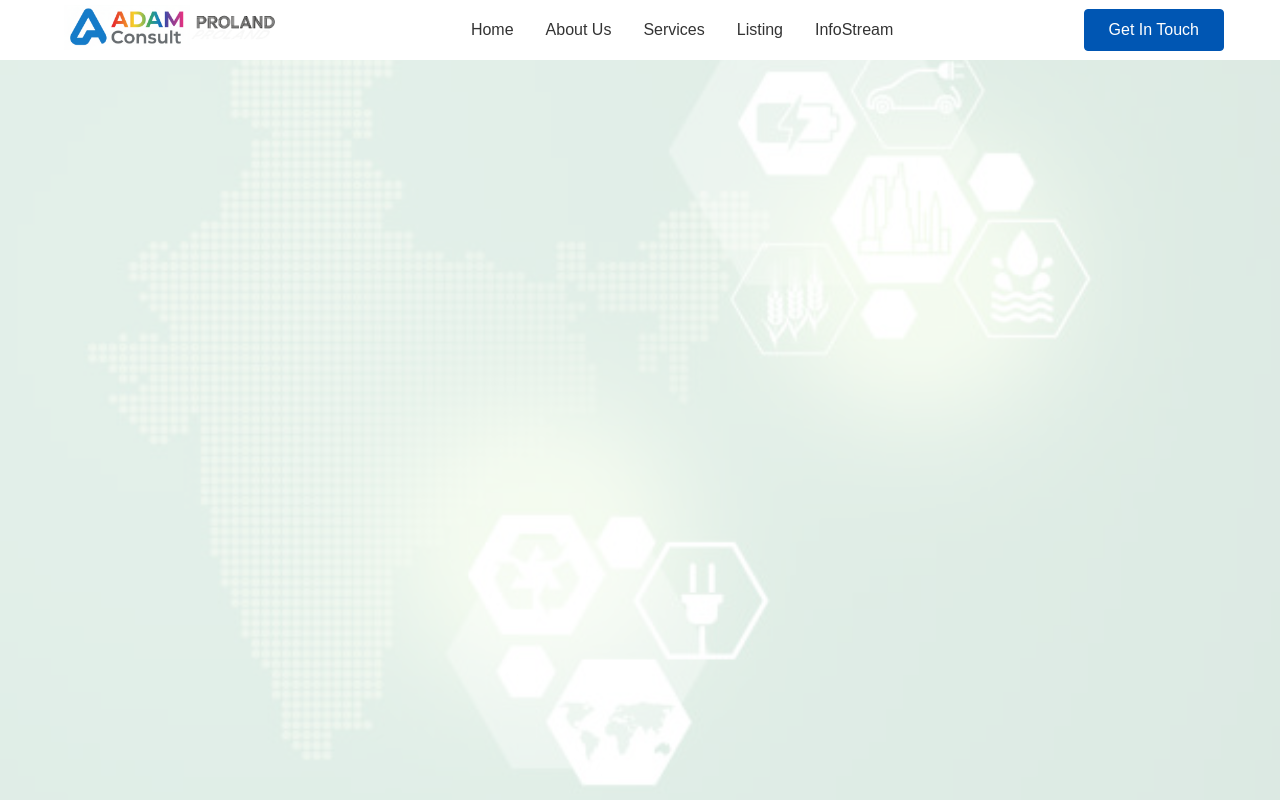
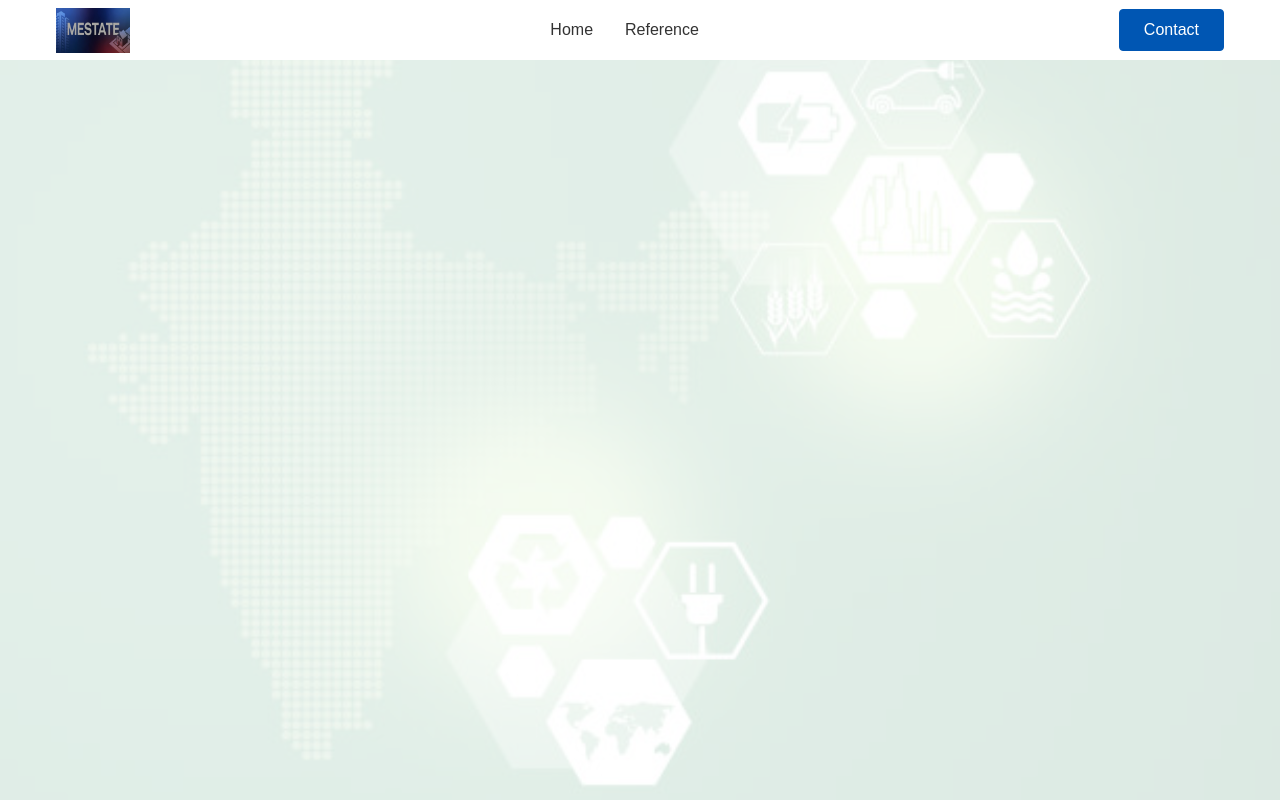
Before and after one commit to aditjoint/mestate, a website: page header.html in a window 1280 px wide. Drawn offline with Linux system fonts and the light colour scheme.

Commit message:
Update header.html

```diff
--- a/header.html
+++ b/header.html
@@ -3,48 +3,41 @@
 <head>
   <meta charset="UTF-8" />
   <meta name="viewport" content="width=device-width, initial-scale=1.0, maximum-scale=5.0, user-scalable=yes">
-  <title>ADAM Consult - Your Trusted Partner in Engineering, Infrastructure, and Digital Growth</title>
-  <meta name="description" content="We provide integrated solutions across Static Machinery, Equipment, Energy Distribution and Metering, IT and Non-IT Facility Infrastructure, Digital Transformation (Telecom, IT, and Industrial Automation), Strategic Consulting, and Product Marketing. With a focus on innovation and operational excellence, we help organizations modernize their infrastructure, optimize performance, and achieve sustainable growth across diverse sectors." />
+
+  <!-- MESTATE Header Meta -->
+  <title>MESTATE Realtors – Premium Residential Properties</title>
+  <meta name="description" content="MESTATE offers luxury apartments, gated villas, residential plots and premium properties in Navi Mumbai. Trusted real estate consulting for home buyers and investors." />
 
   <!-- Essential SEO Metadata -->
-  <title>ADAM Consult – IT Services | Digital Solutions & Technology Consulting</title>
-  <meta charset="UTF-8" />
-  <meta name="viewport" content="width=device-width, initial-scale=1.0" />
-  <meta name="description" content="ADAM Consult offers Field Force Automation, Smart ERP, CRM, Chatbot, and Digital Transformation services tailored for growth." />
-  <meta name="keywords" content="Industrial IoT, Data Analytics, Field Force Management, ERP, CRM, eCommerce Development, Chatbot, Mobile Apps, IT Consulting" />
+  <meta name="keywords" content="residential properties, luxury apartments, gated villas, navi mumbai real estate, residential plots, property consulting, home buyers" />
   <meta name="robots" content="index, follow" />
+  <link rel="canonical" href="https://mestate.adamconsult.com/" />
 
-  <!-- Open Graph Metadata (Facebook, LinkedIn, WhatsApp) -->
-  <meta property="og:title" content="ADAM Consult – Digital Solutions & IT Consulting" />
-  <meta property="og:description" content="Transform your business with ADAM Consult's innovative IT services: ERP, CRM, IoT, mobile apps, and more." />
+  <!-- Open Graph Metadata -->
+  <meta property="og:title" content="MESTATE Realtors – Premium Residential Properties" />
+  <meta property="og:description" content="Luxury apartments, gated villas, residential plots in Navi Mumbai. Expert property consulting." />
   <meta property="og:type" content="website" />
-  <meta property="og:url" content="https://www.adamconsult.com/" />
-  <meta property="og:image" content="https://www.adamconsult.com/assets/images/adam-thumbnail.jpg" />
-  <meta property="og:site_name" content="ADAM Consult" />
+  <meta property="og:url" content="https://mestate.adamconsult.com/" />
+  <meta property="og:image" content="/images/mestate-logo.png" />
+  <meta property="og:site_name" content="MESTATE Realtors" />
 
   <!-- Twitter Card Metadata -->
   <meta name="twitter:card" content="summary_large_image" />
-  <meta name="twitter:title" content="ADAM Consult – Digital Solutions & IT Consulting" />
-  <meta name="twitter:description" content="Explore ADAM Consult's IT solutions for ERP, CRM, analytics, Digital Transformation and more." />
-  <meta name="twitter:image" content="https://www.adamconsult.com/assets/images/adam-thumbnail.jpg" />
+  <meta name="twitter:title" content="MESTATE Realtors – Premium Residential Properties" />
+  <meta name="twitter:description" content="Discover premium residential properties with MESTATE Realtors." />
+  <meta name="twitter:image" content="/images/mestate-logo.png" />
 
-
-
-  <!-- Optional: Favicon -->
+  <!-- Favicon -->
   <link rel="icon" href="/favicon.ico" type="image/x-icon" />
 
   <!-- Stylesheets -->
-  <link rel="stylesheet" href="css/styles.css" />
-  <link rel="stylesheet" href="css/responsive.css" />
-  <link rel="stylesheet" href="css/protect.css" />
-
-  <!-- Font Awesome for icons -->
+  <link rel="stylesheet" href="/css/styles.css" />
+  <link rel="stylesheet" href="/css/responsive.css" />
+  <link rel="stylesheet" href="/css/protect.css" />
   <link rel="stylesheet" href="https://cdnjs.cloudflare.com/ajax/libs/font-awesome/6.4.0/css/all.min.css" />
-
-  <!-- Google Fonts -->
   <link href="https://fonts.googleapis.com/css2?family=Roboto:wght@300;400;500;700&display=swap" rel="stylesheet" />
 
-  <!-- 🔒 Inline Protection Fallback -->
+  <!-- Protection Styles -->
   <style>
     html, body {
       -webkit-user-select: none;
@@ -58,51 +51,53 @@
       -ms-user-select: text;
       user-select: text;
     }
+
+    /* MESTATE Logo Alignment */
+    .logo img, .site-logo {
+      height: 45px !important;
+      width: auto !important;
+      display: block !important;
+      vertical-align: middle;
+    }
+    .logo a {
+      display: flex;
+      align-items: center;
+    }
   </style>
 </head>
 
 <body>
+  <!-- Bot Trap -->
   <a href="/bot-trap.html" style="display:none;" tabindex="-1" aria-hidden="true">DoNotClick</a>
 
-
-
-<!-- ✅ Header Section -->
-<header class="adam-header">
+  <!-- ✅ MESTATE Header Section -->
+  <header class="mestate-header">
     <div class="container">
       <div class="header-content">
 
-      <!-- Logo -->
+        <!-- MESTATE Logo Only -->
         <div class="logo">
-        <span class="logo-text"> </span>
-        <a href="/index.html">
-            <img src="/images/logo.png" alt="ADAM Consult Logo">
-            <img src="/images/logo4.2.png" alt="PROLAND Logo">
-
+          <a href="/">
+            <img src="/images/mestate-logo.png" alt="MESTATE Realtors" class="site-logo">
           </a>
         </div>
 
-      <!-- Mobile Menu Toggle (with ID and fixed closing tag) -->
+        <!-- Mobile Menu Toggle -->
         <div class="mobile-menu-toggle" id="menu-toggle">
           <i class="fas fa-bars"></i>
         </div>
 
-
-<!-- Navigation Menu -->
+        <!-- MESTATE Navigation Menu -->
         <nav class="main-nav" id="mobile-menu">
           <ul class="nav-links">
-    <li><a href="/index.html">Home</a></li>
-    <li><a href="/about.html">About Us</a></li>
-     <li><a href="/currentaffairs/land-infrastructure.html">Services</a></li>
-     <li><a href="/currentaffairs/lanlist.html">Listing</a></li>
-    <li><a href="/currentaffairs/mktw.html">InfoStream</a></li>
-
+            <li><a href="/">Home</a></li>
+            <li><a href="/currentaffairs/lanlist.html">Reference</a></li>
           </ul>
         </nav>
 
-
         <!-- CTA Button -->
         <div class="cta-button">
-        <a href="/contact.html" class="btn btn-primary">Get In Touch</a>
+          <a href="/contact.html" class="btn btn-primary">Contact</a>
         </div>
       </div>
     </div>
```
Lines whose indentation alone changed are shown as unchanged.
